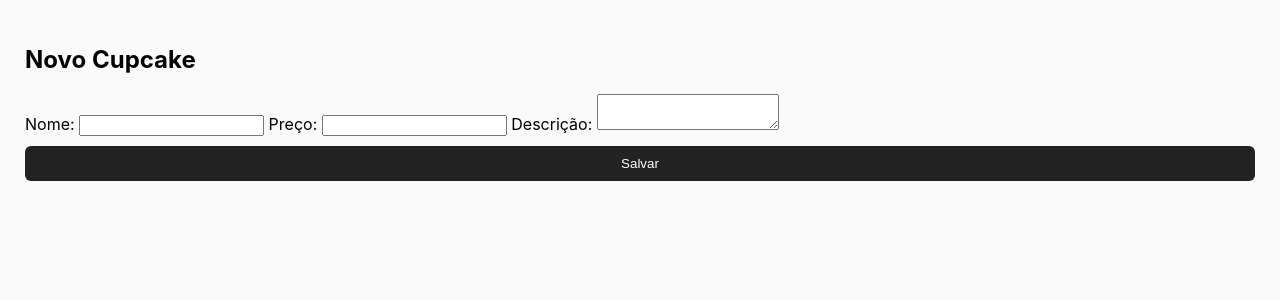
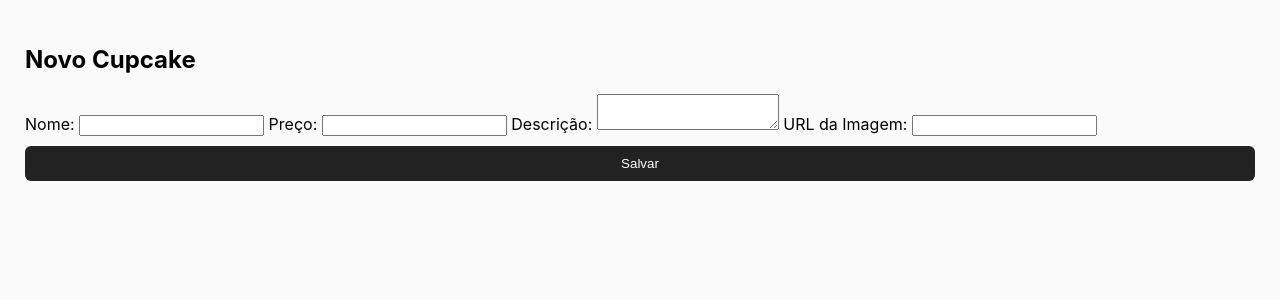
Before and after one commit to jubbeez/pit-cupcake-app, a Flask app: page /add in a window 1280 px wide. Shown: the part 54-354 px from the top of the page. Run offline with Flask 3, Linux system fonts and the light colour scheme.

Commit message:
Update add.html

```diff
--- a/templates/add.html
+++ b/templates/add.html
@@ -4,8 +4,13 @@
 
 <form method="POST">
     Nome: <input type="text" name="nome" required>
+
     Preço: <input type="number" step="0.01" name="preco" required>
+
     Descrição: <textarea name="descricao"></textarea>
+
+    URL da Imagem: <input type="text" name="imagem">
+
     <button type="submit">Salvar</button>
 </form>
 
```
